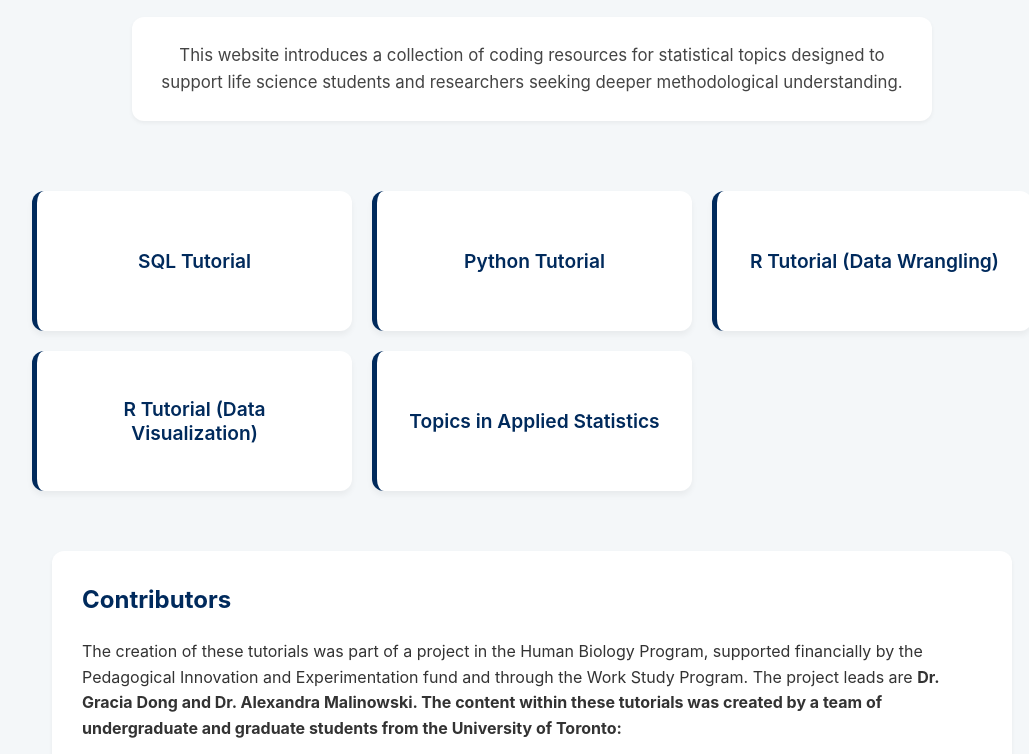
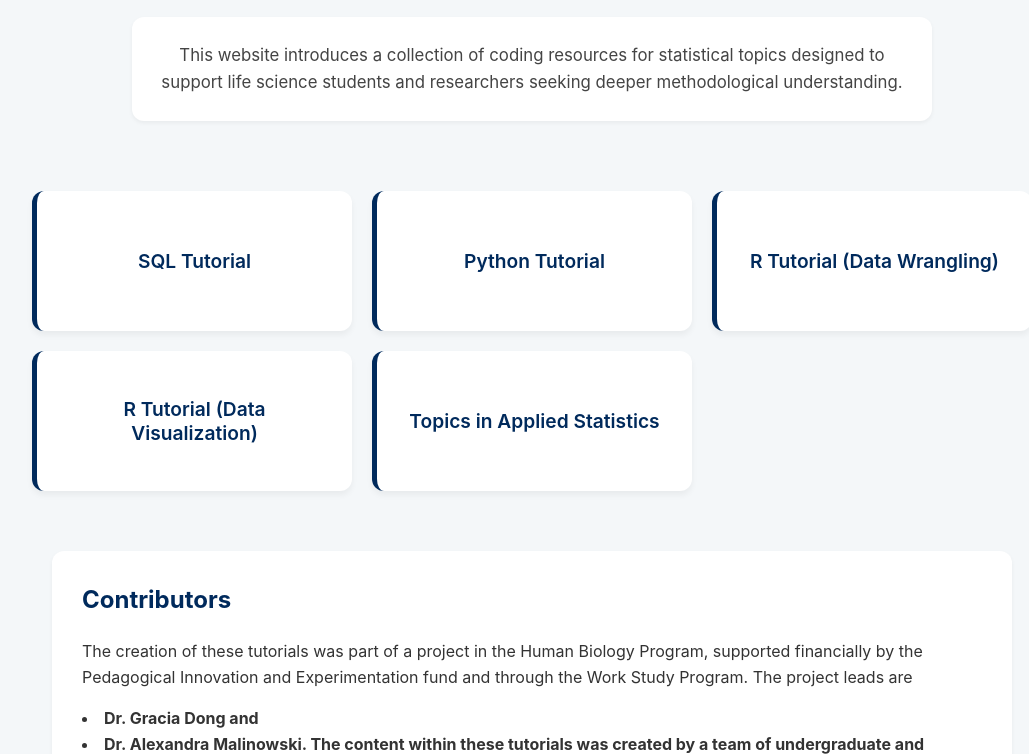
Before and after one commit to UofT-HMB-Coding/uoft-hmb-coding.github.io, a plain HTML site: page index.html in a window 1280 px wide. Shown: the part 162-916 px from the top of the page, without its empty margins (108-1137 px from the left). Drawn offline with Linux system fonts and the light colour scheme.

Commit message:
Update index.html

```diff
--- a/index.html
+++ b/index.html
@@ -158,7 +158,7 @@
     <p>
         The creation of these tutorials was part of a project in the Human Biology Program,
         supported financially by the Pedagogical Innovation and Experimentation fund and through the Work Study Program.
-        The project leads are <strong>Dr. Gracia Dong<strong> and <strong>Dr. Alexandra Malinowski<strong>.
+        The project leads are <li><strong>Dr. Gracia Dong<strong> and <li><strong>Dr. Alexandra Malinowski<strong>.
         The content within these tutorials was created by a team of undergraduate and graduate students from the University of Toronto:
 
     </p>
```
